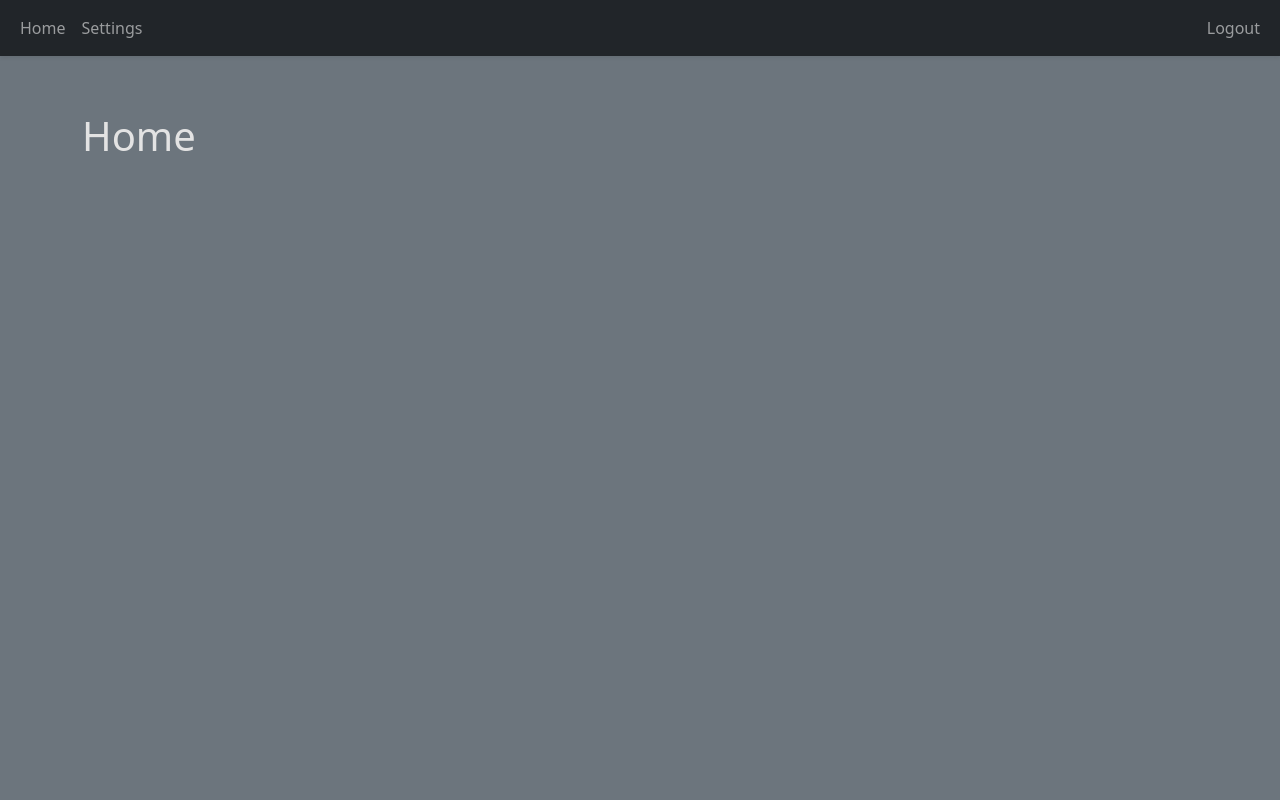
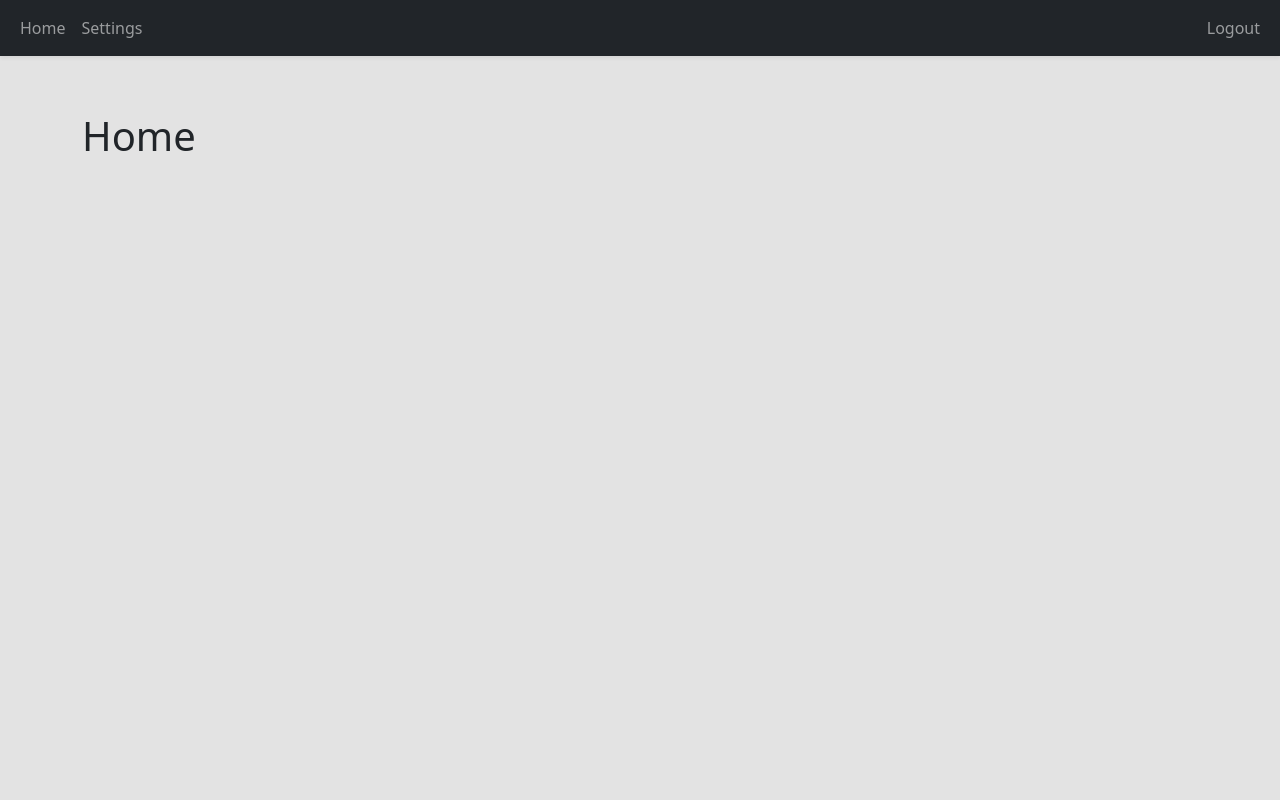
Before and after one commit to samuel-peter-chowdhury/PokemonDraftSite, a Django app: page / in a window 1280 px wide. Run offline with Django 5.2, Linux system fonts and the light colour scheme; the visitor is signed in with stand-in values (Sample User, id 1); some libraries are stand-ins or nearby versions.

Commit message:
Update content background

```diff
--- a/core/static/css/style.css
+++ b/core/static/css/style.css
@@ -1,16 +1,8 @@
-:root {
-    --font-color: #e3e3e3;
-}
-
 nav {
     button.non-button {
         background-color: transparent;
         border: none;
     }
-}
-
-main {
-    color: var(--font-color) !important;
 }
 
 .no-padding {
@@ -33,6 +25,10 @@ main {
         padding: 1rem;
         cursor: pointer;
     }
+}
+
+.parent-content-container {
+    background-color: #e3e3e3;
 }
 
 #wrapper {
--- a/core/templates/layout.html
+++ b/core/templates/layout.html
@@ -52,7 +52,7 @@
             </ul>
         </div>
     </nav>
-    <div class="bg-secondary container-fluid no-padding">
+    <div class="parent-content-container container-fluid no-padding text-dark">
         <div class="d-flex" id="wrapper">
             <!-- Sidebar -->
             {% block sidebar %}
```
